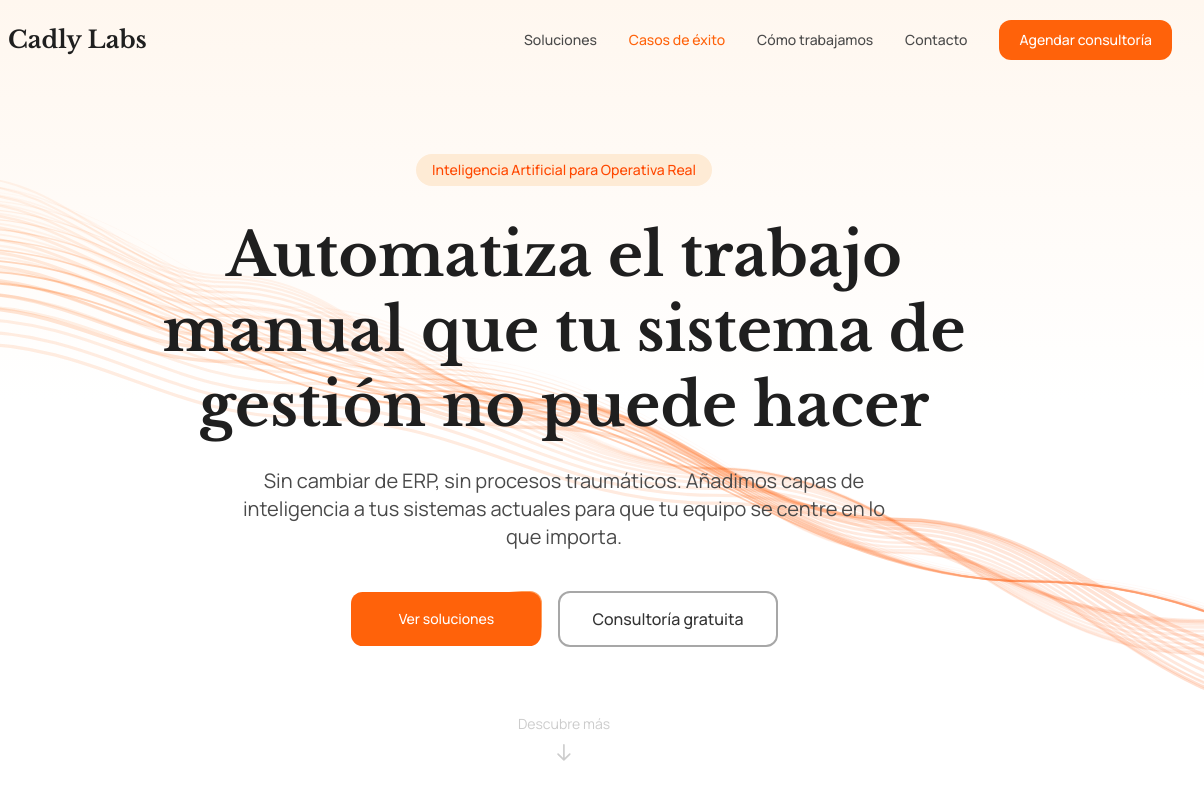
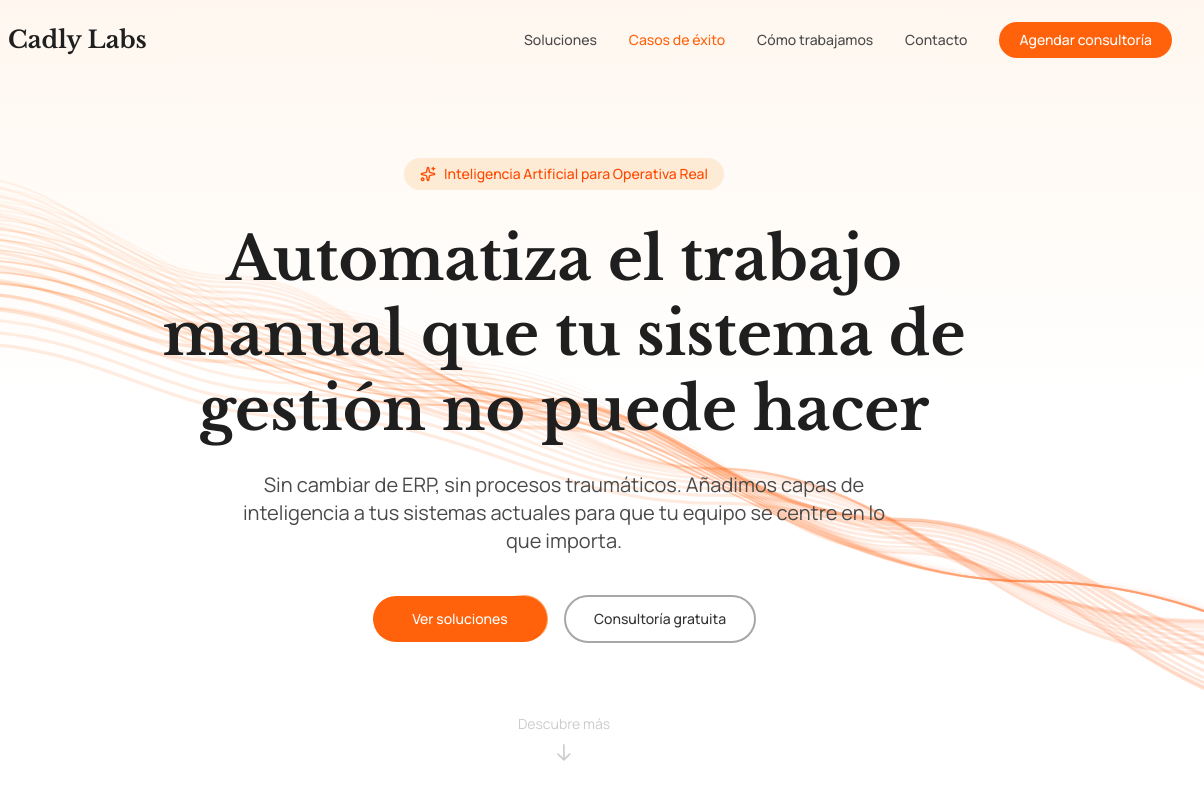
Before and after one commit to CadlyLabs/website, an Astro site: page / in a window 1280 px wide. Shown: the top 800 px of the page, 76-1280 px from the left. Built offline with nearby package versions, Linux system fonts and the light colour scheme; Astro itself is replaced by a stand-in of ours.

Commit message:
navbar: rounded and animation

```diff
--- a/src/components/sections/Hero.tsx
+++ b/src/components/sections/Hero.tsx
@@ -1,6 +1,7 @@
 "use client";
 
 import { motion } from "motion/react";
+import { Sparkles } from "lucide-react";
 import { Button as MovingBorderButton } from "@/components/ui/moving-border";
 import { FloatingPaths } from "@/components/kokonutui/background-paths";
 
@@ -33,7 +34,8 @@ export function Hero() {
             animate={{ opacity: 1, y: 0 }}
             transition={{ duration: 0.6, delay: 0 }}
           >
-            <span className="inline-flex items-center rounded-full bg-brand-100 px-4 py-1.5 text-sm font-medium text-brand-700">
+            <span className="inline-flex items-center gap-2 rounded-full bg-brand-100 px-4 py-1.5 text-sm font-medium text-brand-700">
+              <Sparkles className="h-4 w-4" />
               Inteligencia Artificial para Operativa Real
             </span>
           </motion.div>
@@ -42,7 +44,7 @@ export function Hero() {
             initial={{ opacity: 0, y: 20 }}
             animate={{ opacity: 1, y: 0 }}
             transition={{ duration: 0.6, delay: 0.2 }}
-            className="mt-8 font-heading text-4xl font-bold leading-tight text-gray-900 sm:text-5xl md:text-6xl"
+            className="mt-8 font-heading text-4xl font-semibold leading-tight text-gray-900 sm:text-5xl md:text-6xl"
           >
             Automatiza el trabajo manual que tu sistema de gestión no puede
             hacer
@@ -67,17 +69,17 @@ export function Hero() {
           >
             <MovingBorderButton
               onClick={() => handleScrollToSection("#modulos")}
-              borderRadius="0.75rem"
-              containerClassName="h-14 w-48"
+              borderRadius="1.5rem"
+              containerClassName="h-12 w-44"
               borderClassName="bg-[radial-gradient(rgb(255,133,50)_40%,transparent_60%)]"
-              className="border-brand-600/20 bg-brand-600 font-medium text-white hover:bg-brand-700"
+              className="border-brand-600/20 bg-brand-600 text-sm font-medium text-white hover:bg-brand-700"
             >
               Ver soluciones
             </MovingBorderButton>
 
             <button
               onClick={() => handleScrollToSection("#contacto")}
-              className="flex h-14 items-center justify-center rounded-lg border-2 border-gray-300 bg-white/80 px-8 font-medium text-gray-700 backdrop-blur-sm transition-all hover:border-brand-500 hover:text-brand-600"
+              className="flex h-12 items-center justify-center rounded-3xl border-2 border-gray-300 bg-white/80 px-7 text-sm font-medium text-gray-700 backdrop-blur-sm transition-all hover:border-brand-500 hover:text-brand-600"
             >
               Consultoría gratuita
             </button>
--- a/src/components/sections/Navbar.tsx
+++ b/src/components/sections/Navbar.tsx
@@ -58,14 +58,24 @@ export function Navbar() {
     <>
       <header
         className={cn(
-          "fixed top-0 left-0 right-0 z-50 transition-all duration-300",
-          isScrolled
-            ? "bg-white/90 backdrop-blur-md shadow-sm"
-            : "bg-transparent"
+          "fixed left-0 right-0 z-50 transition-all duration-500",
+          isScrolled ? "top-4" : "top-0"
         )}
       >
-        <nav className="mx-auto max-w-7xl px-4 sm:px-6 lg:px-8">
-          <div className="flex h-16 items-center justify-between md:h-20">
+        <nav
+          className={cn(
+            "mx-auto transition-all duration-500",
+            isScrolled
+              ? "max-w-4xl rounded-full border border-white/20 bg-white/70 px-4 shadow-lg shadow-black/5 backdrop-blur-xl"
+              : "max-w-7xl bg-transparent px-4 sm:px-6 lg:px-8"
+          )}
+        >
+          <div
+            className={cn(
+              "flex items-center justify-between transition-all duration-500",
+              isScrolled ? "h-14" : "h-16 md:h-20"
+            )}
+          >
             <a href="/" className="flex items-center gap-3">
               <img
                 src="/images/logos/cadly_logo.avif"
@@ -96,7 +106,7 @@ export function Navbar() {
               ))}
               <button
                 onClick={() => handleNavClick("#contacto")}
-                className="rounded-lg bg-brand-600 px-5 py-2.5 text-sm font-medium text-white transition-colors hover:bg-brand-700"
+                className="rounded-full bg-brand-600 px-5 py-2 text-sm font-medium text-white transition-colors hover:bg-brand-700"
               >
                 Agendar consultoría
               </button>
```
